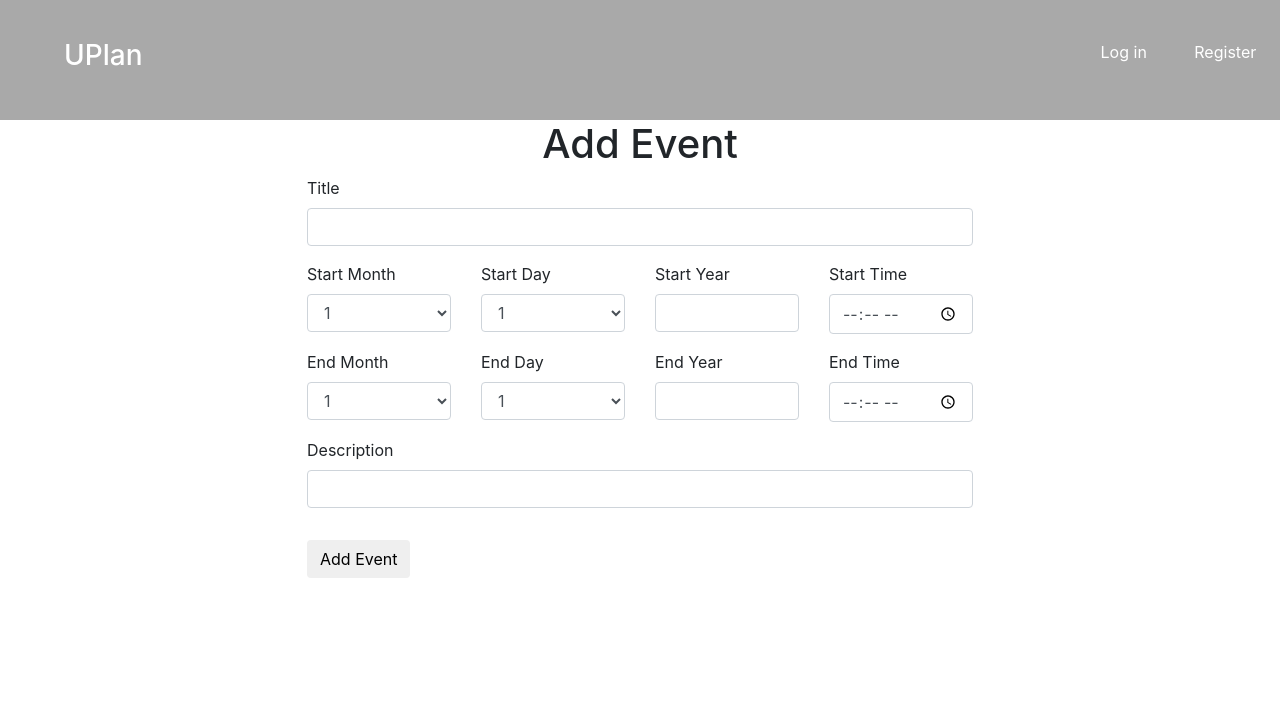
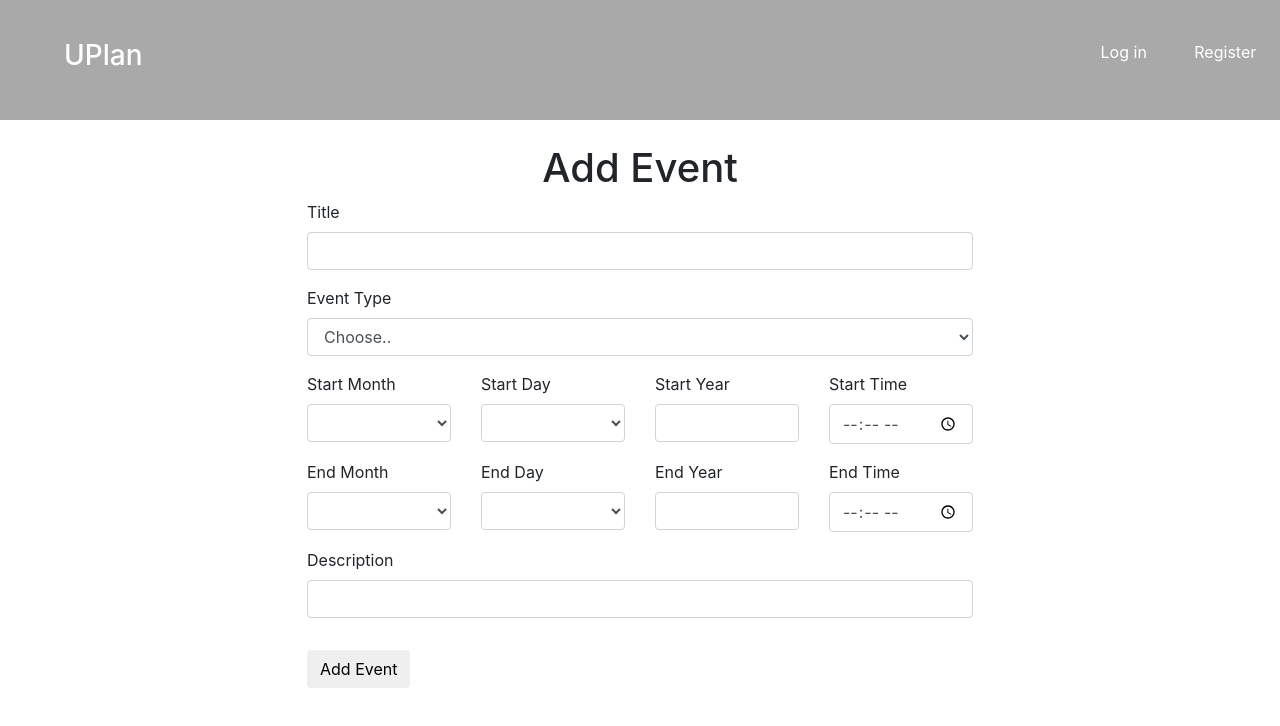
Before and after one commit to adriennereyes/UPlan, a React (Create React App) app in the folder client/: page /event in a window 1280 px wide. Shown: the top 726 px of the page. Built offline with nearby package versions, Linux system fonts and the light colour scheme.

Commit message:
Added a type field to the form

```diff
--- a/client/src/Event.js
+++ b/client/src/Event.js
@@ -15,6 +15,7 @@ import "./event.css";
 function Event() {
   //Sets the original state of the form fields
   const [title, setTitle] = useState("");
+  const [type, setType] = useState("");
   const [startMonth, setStartMonth] = useState("");
   const [startDay, setStartDay] = useState("");
   const [startYear, setStartYear] = useState("");
@@ -23,12 +24,15 @@ function Event() {
   const [endDay, setEndDay] = useState("");
   const [endYear, setEndYear] = useState("");
   const [endTime, setEndTime] = useState("");
+  const [description, setDescription] = useState("");
 
-  const [description, setDescription] = useState("");
+  //Validates User Input:
+  function validateInput() {}
+  const handleSubmit = async (e) => {
+    e.preventDefault();
+  };
   //Sends a POST request to the server of all of the form data
-  function add() {
-    console.log("Great!");
-  }
+  function add() {}
   return (
     <>
       <div class="eventDiv">
@@ -48,6 +52,25 @@ function Event() {
                 ></FormControl>
               </FormGroup>
             </Col>
+            <Col sm="12">
+              <FormGroup bsSize="large">
+                <ControlLabel>Event Type</ControlLabel>
+                <select
+                  className="form-control"
+                  id="type"
+                  value={type}
+                  onChange={(e) => setType(e.target.value)}
+                >
+                  <option selected value="">
+                    Choose..
+                  </option>
+                  <option value="School">School</option>
+                  <option value="Work">Work</option>
+                  <option value="Appointment">Appointment</option>
+                  <option value="Party">Party</option>
+                </select>
+              </FormGroup>
+            </Col>
             <Col sm="3">
               <FormGroup bsSize="large">
                 <ControlLabel>Start Month</ControlLabel>
@@ -57,6 +80,7 @@ function Event() {
                   value={startMonth}
                   onChange={(e) => setStartMonth(e.target.value)}
                 >
+                  <option selected></option>
                   <option value="1">1</option>
                   <option value="2">2</option>
                   <option value="3">3</option>
@@ -81,6 +105,7 @@ function Event() {
                   value={startDay}
                   onChange={(e) => setStartDay(e.target.value)}
                 >
+                  <option selected></option>
                   <option value="1">1</option>
                   <option value="2">2</option>
                   <option value="3">3</option>
@@ -146,6 +171,8 @@ function Event() {
                   value={endMonth}
                   onChange={(e) => setEndMonth(e.target.value)}
                 >
+                  <option selected> </option>
+
                   <option value="1">1</option>
                   <option value="2">2</option>
                   <option value="3">3</option>
@@ -170,6 +197,8 @@ function Event() {
                   value={endDay}
                   onChange={(e) => setEndDay(e.target.value)}
                 >
+                  <option selected value="Choose"></option>
+
                   <option value="1">1</option>
                   <option value="2">2</option>
                   <option value="3">3</option>
@@ -239,7 +268,12 @@ function Event() {
             </Col>
           </Row>
 
-          <Button blockbSize="large" variant="secondary" type="submit">
+          <Button
+            blockbSize="large"
+            variant="primary"
+            type="button"
+            onClick={add}
+          >
             Add Event
           </Button>
         </Form>
--- a/client/src/event.css
+++ b/client/src/event.css
@@ -3,6 +3,9 @@ form {
   width: 60%;
 }
 
+.eventDiv {
+  margin-top: 1.5rem;
+}
 
 /*
 #description {
```
